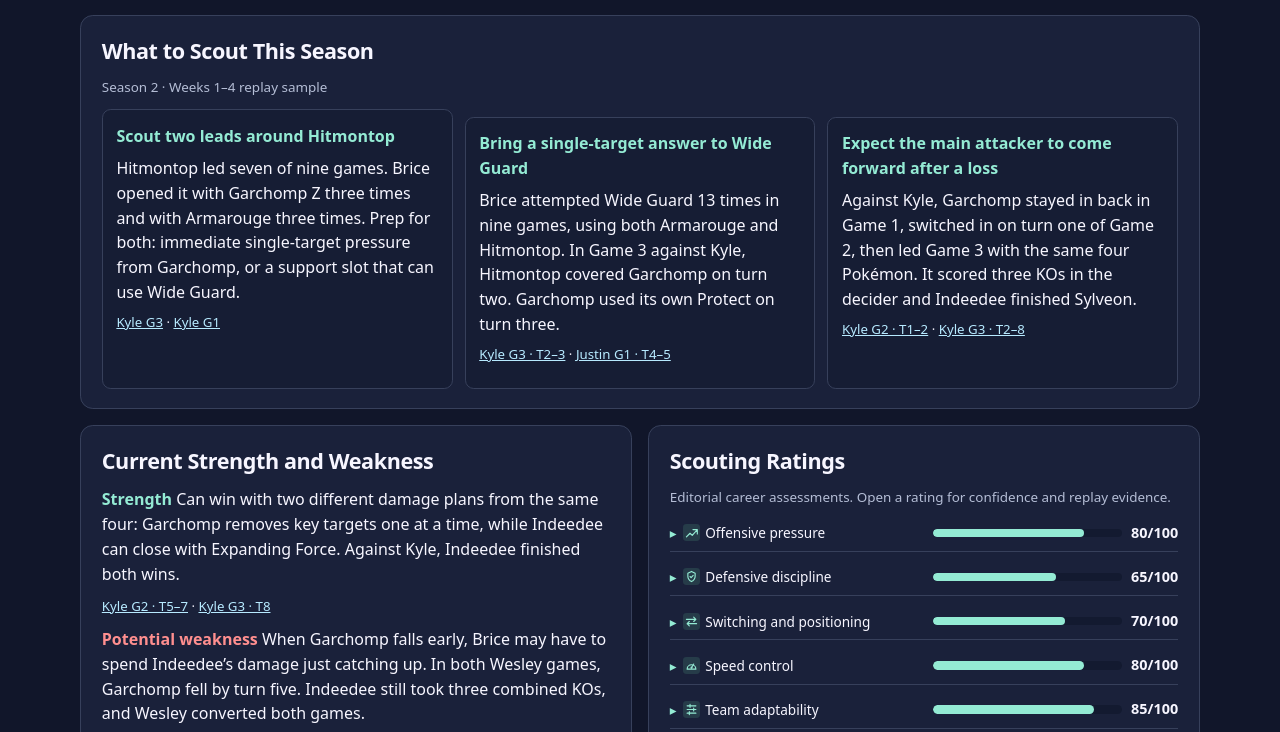
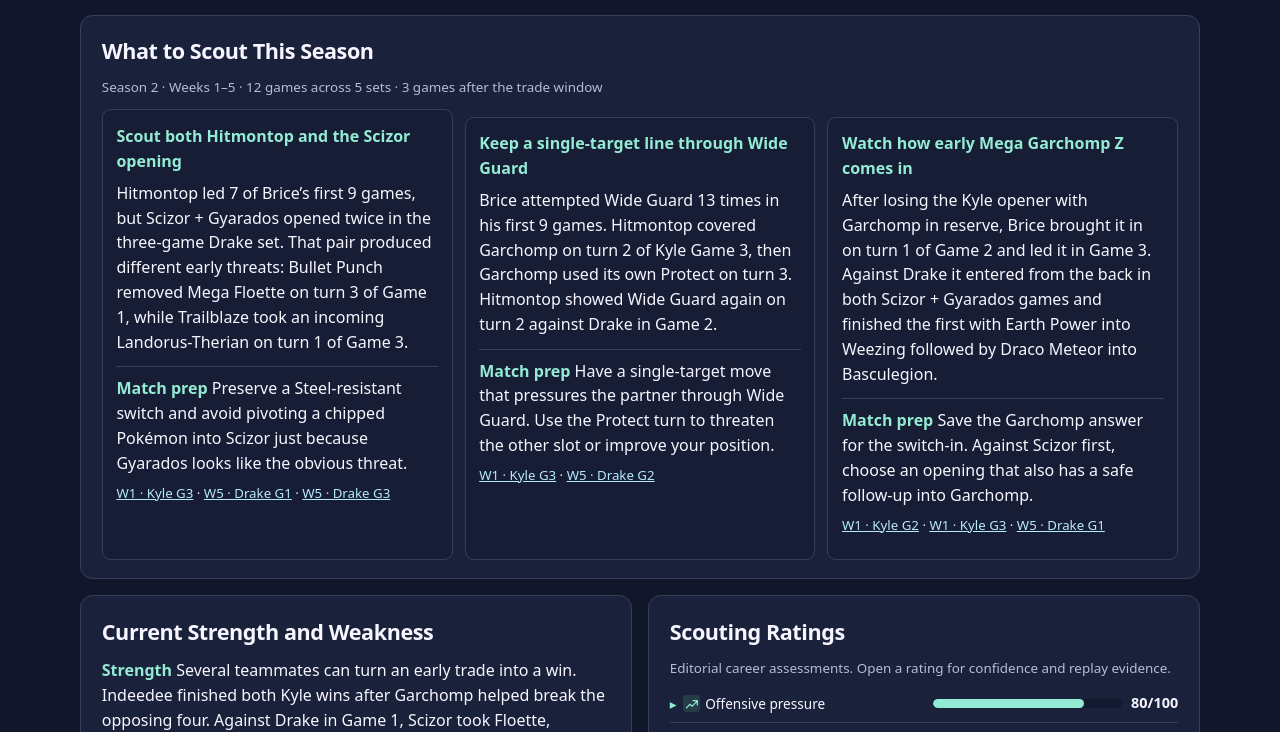
Before and after one commit to bboyer-dev/Pokemon-Draft-League, a plain HTML site: page scouting.html in a window 1280 px wide. Shown: the part 604-1336 px from the top of the page. Drawn offline with Linux system fonts and the light colour scheme.

Commit message:
Show reviewed scouting evidence and matchup prep in coach dashboards

```diff
--- a/scouting.html
+++ b/scouting.html
@@ -47,6 +47,7 @@ footer{border-top:1px solid var(--line);margin-top:1rem;padding-top:.7rem}
 .scout-points li{padding:.85rem;border:1px solid var(--line);border-radius:.55rem;background:#161d34}
 .scout-points li>p{margin-top:.45rem}
 .scout-points strong{color:var(--mint)}
+.scout-points .prep{border-top:1px solid var(--line);margin-top:.75rem;padding-top:.55rem}
 .evidence{font-size:.83rem;margin:.45rem 0 .65rem;overflow-wrap:anywhere}
 .static-selector{position:absolute;width:1px;height:1px;margin:0;opacity:0}
 .static-buttons .jump{cursor:pointer}
@@ -369,7 +370,7 @@ footer{border-top:1px solid var(--line);margin-top:1rem;padding-top:.7rem}
   <section class="group pokecenter-section" id="pokecenter"></section>
   </div>
   <footer class="small">
-    <p id="cutoff">Archive through Season 2 Week 4</p>
+    <p id="cutoff">Replay statistics through Season 2 Week 4</p>
     <details><summary>How to read the numbers</summary>
       <p>The six rating bars carry forward the original editorial scores on a 0–100 scale. Confidence describes the available evidence for each rating. The sample filter changes measured habits and game results. Editorial ratings and featured stories use the broader profile.</p>
       <p>A move attempt is an action logged by the replay, including failed attempts. A guard can set up without blocking a hit. “Blocked” counts an attempt at most once even if both slots were protected. Trick Room activations count verified starts. Reversal and expiry are separate effects.</p>
@@ -379,8 +380,10 @@ footer{border-top:1px solid var(--line);margin-top:1rem;padding-top:.7rem}
   </footer>
 </main>
 <script src="data/pilot.js"></script>
+<script src="data/scouting-review.js"></script>
 <script>(()=>{
 const archive = window.NPL_DASHBOARD;
+const scoutingReview = window.NPL_SCOUTING_REVIEW;
 const byId = id => document.getElementById(id);
 const coachSelect = byId('coach');
 const scopeSelect = byId('scope');
@@ -466,8 +469,8 @@ const typeBadge = name => '<span class="type-badge type-'+esc(name.toLowerCase()
 function panel(title,body,extra='') { return '<section class="panel '+extra+'"><h2>'+esc(title)+'</h2>'+body+'</section>'; }
 const note = str => '<p class="small">'+esc(str)+'</p>';
 const evidenceLinks = (p, evidence) => evidence.map(e=>{
-  const game=p.games.find(g=>g.replay===e.replay);
-  return urlLink(game.url,e.label);
+  const url=e.url??p.games.find(g=>g.replay===e.replay)?.url;
+  return url ? urlLink(url,e.label) : esc(e.label);
 }).join(' · ');
 const evidenceLine = (p,evidence) => '<p class="evidence">'+evidenceLinks(p,evidence)+'</p>';
 function compact(games) {
@@ -496,11 +499,16 @@ function ratings(p) {
     '/100</b></summary><p class="confidence">'+esc(x.confidence)+' confidence</p><p>'+esc(x.explain)+'</p><p>'+
     x.evidence.map(e=>urlLink(e.url,e.label+' · '+e.scope)).join(' · ')+'</p></details>').join('');
 }
-function scoutingProfile(p) {
-  const scout=p.currentScouting;
-  const observations=scout.points.map(x=>'<li><strong>'+esc(x.title)+'</strong><p>'+esc(x.text)+'</p>'+evidenceLine(p,x.evidence)+'</li>').join('');
+function scoutingProfile(id,p) {
+  const reviewed=scoutingReview?.profiles[id];
+  const scout=reviewed??p.currentScouting;
+  const sample=reviewed
+    ? scoutingReview.through+' · '+scout.games+' games across '+scout.sets+' sets · '+scout.weekFiveGames+' games after the trade window'
+    : 'Season 2 · Weeks 1–4 replay sample';
+  const observations=scout.points.map(x=>'<li><strong>'+esc(x.title)+'</strong><p>'+esc(x.text)+'</p>'+
+    (x.prep?'<p class="prep"><strong>Match prep</strong> '+esc(x.prep)+'</p>':'')+evidenceLine(p,x.evidence)+'</li>').join('');
   return '<div class="grid">'+
-    panel('What to Scout This Season',note('Season 2 · Weeks 1–4 replay sample')+
+    panel('What to Scout This Season',note(sample)+
       '<ol class="scout-points">'+observations+'</ol>','wide')+
     panel('Current Strength and Weakness',
       '<p class="copy"><strong>Strength</strong> '+esc(scout.strength.text)+'</p>'+evidenceLine(p,scout.strength.evidence)+
@@ -770,7 +778,7 @@ function staticPreview() {
         overview(p,games,false,key)+'<section class="group"><h3>Scouting</h3><div class="grid">'+
         adjustments(games,false)+timing(games,false)+usage(games,false)+'</div></section></section>').join('');
       return '<article class="static-coach" id="'+esc(id)+'">'+
-        '<section class="hero coach-header">'+coachHeader(p)+'</section><div class="scouting-profile">'+scoutingProfile(p)+'</div>'+
+        '<section class="hero coach-header">'+coachHeader(p)+'</section><div class="scouting-profile">'+scoutingProfile(id,p)+'</div>'+
         '<div class="static-archive"><div class="archive-filter"><div class="scope-pills" role="group" aria-label="Archive scope">'+scopeLabels+'</div></div>'+
         '<div class="static-samples">'+panels+'</div></div>'+
         '<section class="group" id="'+esc(id)+'-development">'+development(p,false)+
@@ -799,7 +807,7 @@ function coachChange() {
   byId('coach-overview').href='coaches.html?coach='+encodeURIComponent(state.coach)+'#profile';
   for(const btn of coachSelect.querySelectorAll('button'))btn.setAttribute('aria-pressed',String(btn.dataset.coach===state.coach));
   byId('coach-header').innerHTML=coachHeader(p);
-  byId('scouting-profile').innerHTML=scoutingProfile(p);
+  byId('scouting-profile').innerHTML=scoutingProfile(state.coach,p);
   renderDevelopment(p);
   byId('pokecenter').innerHTML=pokecenter(p);
   const options=sampleOptions(p);
@@ -874,7 +882,7 @@ content.addEventListener('change',e=>{
   if(id==='move')byId('move-evidence').open=true;
   byId(id).focus();
 });
-byId('cutoff').innerHTML='Archive through '+esc(archive.cutoff)+' · '+urlLink(archive.sources.manifest,'Match archive');
+byId('cutoff').innerHTML='Replay statistics through '+esc(archive.cutoff)+' · '+urlLink(archive.sources.manifest,'Match archive');
 coachChange();
 byId('interactive').hidden=false;
 byId('static-preview').hidden=true;
```
